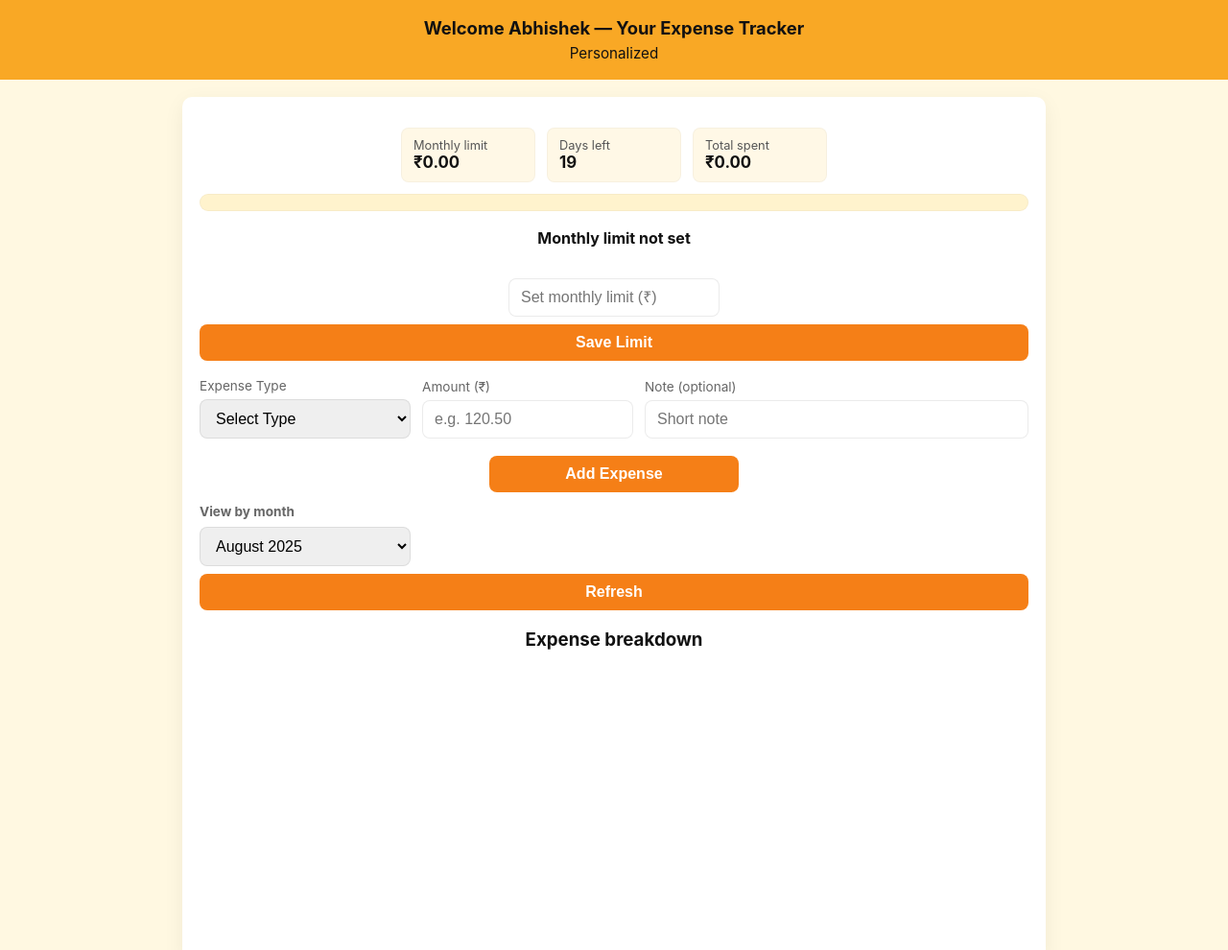
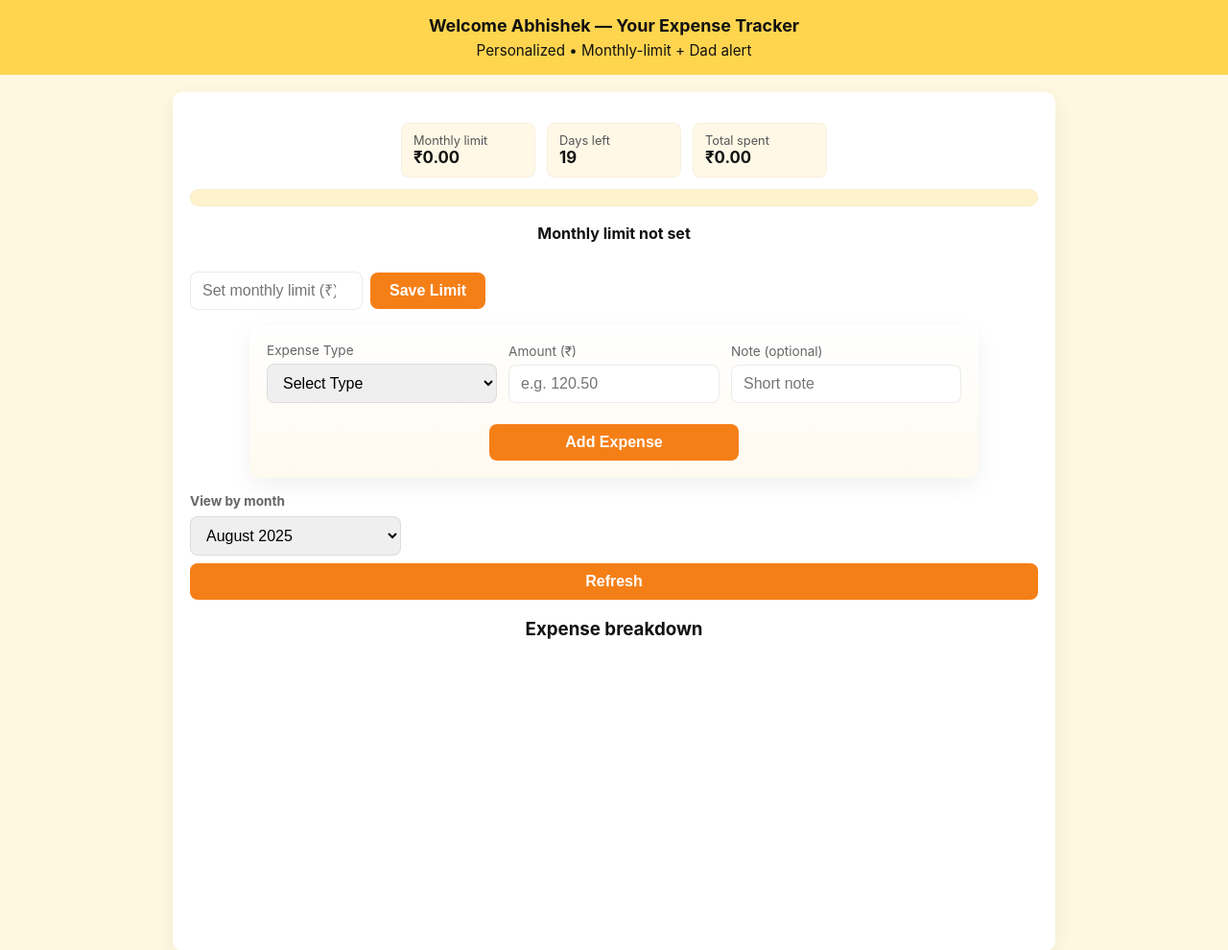
Before and after one commit to abnegative2904/expense-tracker, a website: page public/index.html in a window 1280 px wide. Shown: the top 990 px of the page at 96% size. Drawn offline with nearby package versions, Linux system fonts and the light colour scheme; no server answers.

Commit message:
Update index.html

```diff
--- a/public/index.html
+++ b/public/index.html
@@ -2,75 +2,79 @@
 <html lang="en">
 <head>
 <meta charset="utf-8" />
-<meta name="viewport" content="width=device-width, initial-scale=1" />
+<meta name="viewport" content="width=device-width,initial-scale=1" />
 <title>Abhishek — Expense Tracker</title>
 <script src="https://cdn.jsdelivr.net/npm/chart.js"></script>
 <style>
-  /* Yellow theme, centered, mobile friendly */
   :root{
-    --bg:#fff8e1; --panel:#fff; --accent:#f9a825; --accent-dark:#f57f17; --muted:#666;
+    --bg:#fff8e1; --panel:#fff; --accent:#ffd54f; --accent-dark:#f57f17; --muted:#666;
   }
   *{box-sizing:border-box}
-  body{
-    margin:0; font-family:Inter,system-ui,Arial; background:var(--bg); color:#111; -webkit-font-smoothing:antialiased;
-  }
-  header{background:var(--accent); color:#111; padding:18px 12px; text-align:center}
-  header h1{margin:0;font-size:1.15rem; font-weight:700}
+  body{margin:0;font-family:Inter,system-ui,Arial;background:var(--bg);color:#111;-webkit-font-smoothing:antialiased}
+  header{background:var(--accent);color:#111;padding:16px;text-align:center}
+  header h1{margin:0;font-size:1.12rem;font-weight:700}
   header .sub{margin-top:6px;font-size:0.95rem;color:#111}
-  .container{max-width:900px;margin:18px auto;padding:18px; background:var(--panel); border-radius:10px; box-shadow:0 6px 22px rgba(0,0,0,0.06)}
-  .row{display:flex;gap:12px;align-items:center;flex-wrap:wrap;justify-content:center}
+  .container{max-width:920px;margin:18px auto;padding:18px;background:var(--panel);border-radius:10px;box-shadow:0 6px 22px rgba(0,0,0,.06)}
+  .row{display:flex;gap:12px;align-items:center;flex-wrap:wrap}
   .col{flex:1;min-width:220px}
   label{display:block;font-size:0.85rem;color:var(--muted);margin-bottom:6px}
   input[type=number], select, input[type=text], textarea, button {
-    width:100%; padding:10px 12px; border-radius:8px; border:1px solid rgba(0,0,0,0.08); font-size:1rem;
+    width:100%;padding:10px 12px;border-radius:8px;border:1px solid rgba(0,0,0,.08);font-size:1rem;
   }
-  textarea{min-height:44px; resize:vertical}
-  button{background:var(--accent-dark); color:#fff; border:none; cursor:pointer; padding:10px 12px; font-weight:600}
+  textarea{min-height:44px;resize:vertical}
+  button{background:var(--accent-dark);color:#fff;border:none;cursor:pointer;padding:10px 12px;font-weight:600}
   .section{margin-top:14px}
   .summary{display:flex;gap:12px;align-items:center;justify-content:center;flex-wrap:wrap}
-  .summary .box{background:#fff8e6;border:1px solid rgba(0,0,0,0.03);padding:10px 12px;border-radius:8px;min-width:140px}
-  .progress-wrap{width:100%;background:#fff3cd;border-radius:999px;height:18px;overflow:hidden;border:1px solid rgba(0,0,0,0.03)}
+  .summary .box{background:#fff8e6;border:1px solid rgba(0,0,0,.03);padding:10px 12px;border-radius:8px;min-width:140px}
+  .progress-wrap{width:100%;background:#fff3cd;border-radius:999px;height:18px;overflow:hidden;border:1px solid rgba(0,0,0,.03)}
   .progress-bar{height:100%;width:0%;background:linear-gradient(90deg,var(--accent-dark),#ffb300);transition:width .3s ease}
-  #message{margin:10px auto;font-weight:700;padding:8px;border-radius:8px; display:inline-block}
+  #message{margin:10px auto;font-weight:700;padding:8px;border-radius:8px;display:inline-block}
   .msg-chill{background:#fff9c4;color:#7a5a00}
   .msg-over{background:#ffe6e6;color:#861212}
-  .history { margin-top:12px; text-align:left }
+  .history{margin-top:12px;text-align:left}
   #expense-list{list-style:none;padding:0;margin:8px 0 0}
-  #expense-list li{padding:8px;border-bottom:1px solid rgba(0,0,0,0.04); font-size:0.97rem}
+  #expense-list li{padding:8px;border-bottom:1px solid rgba(0,0,0,.04);font-size:0.97rem}
   footer{margin-top:18px;padding:14px;text-align:center;background:#111;color:#fff;border-radius:0 0 10px 10px}
   .call-btn{background:#d84315;color:#fff;padding:8px 12px;border-radius:8px;text-decoration:none;display:inline-block}
-  @media (max-width:520px){
+  /* Top controls (call + limit) */
+  .top-controls{display:flex;gap:12px;align-items:center;justify-content:space-between;flex-wrap:wrap;margin-top:12px}
+  .limit-row{display:flex;gap:8px;align-items:center;justify-content:flex-start}
+  .limit-row input{max-width:180px}
+  .limit-row button{max-width:120px}
+  /* Make Add Expense the visible focus */
+  #expenseForm{background:linear-gradient(180deg,#fff,#fffaf0);padding:18px;border-radius:10px;box-shadow:0 8px 24px rgba(0,0,0,.06);max-width:760px;margin:16px auto}
+  #expenseForm .col{min-width:140px}
+  @media (max-width:600px){
     header h1{font-size:1rem}
     .container{padding:12px}
+    .limit-row{justify-content:flex-start}
   }
 </style>
 </head>
 <body>
   <header>
     <h1>Welcome Abhishek — Your Expense Tracker</h1>
-    <div class="sub">Personalized</div>
+    <div class="sub">Personalized • Monthly-limit + Dad alert</div>
   </header>
 
   <div class="container">
-    <!-- summary -->
+    <!-- SUMMARY -->
     <div class="summary section">
       <div class="box">
-        <div style="font-size:0.8rem;color:#555">Monthly limit</div>
+        <div style="font-size:.8rem;color:#555">Monthly limit</div>
         <div id="limitValue" style="font-size:1.05rem;font-weight:700">₹0.00</div>
       </div>
-
       <div class="box">
-        <div style="font-size:0.8rem;color:#555">Days left</div>
+        <div style="font-size:.8rem;color:#555">Days left</div>
         <div id="daysLeft" style="font-size:1.05rem;font-weight:700">0</div>
       </div>
-
       <div class="box">
-        <div style="font-size:0.8rem;color:#555">Total spent</div>
+        <div style="font-size:.8rem;color:#555">Total spent</div>
         <div id="totalSpent" style="font-size:1.05rem;font-weight:700">₹0.00</div>
       </div>
     </div>
 
-    <!-- progress and message -->
+    <!-- progress & message -->
     <div class="section" style="text-align:center;margin-top:12px">
       <div class="progress-wrap" aria-hidden="true">
         <div id="progressBar" class="progress-bar" style="width:0%"></div>
@@ -78,19 +82,22 @@
       <div id="message" style="margin-top:10px"></div>
     </div>
 
-    <!-- limit form -->
-    <div class="section">
-      <div style="display:flex;gap:8px;flex-wrap:wrap;justify-content:center">
-        <input id="setLimit" type="number" placeholder="Set monthly limit (₹)" style="max-width:220px">
+    <!-- TOP CONTROLS: Call dad (top) + limit controls (left-aligned) -->
+    <div class="top-controls section">
+      <div id="topCallArea" style="display:none">
+        <a id="topCallBtn" class="call-btn" href="tel:8340262841">Call Dad — 8340262841</a>
+      </div>
+
+      <div class="limit-row" style="flex:1;">
+        <input id="setLimit" type="number" placeholder="Set monthly limit (₹)">
         <button id="saveLimit">Save Limit</button>
       </div>
     </div>
 
-    <!-- add expense -->
-    <div class="section" style="margin-top:18px">
+    <!-- ADD EXPENSE (centered focus) -->
+    <div class="section">
       <form id="expenseForm" class="row" style="justify-content:center">
-        <!-- name removed on purpose -->
-        <div class="col" style="max-width:220px">
+        <div class="col" style="max-width:260px">
           <label>Expense Type</label>
           <select id="expenseType" required>
             <option value="">Select Type</option>
@@ -104,7 +111,6 @@
             <option>Gym</option>
             <option>Minoxidil</option>
             <option>Blinkit</option>
-            <option>Bhabhi</option>
             <option>Other</option>
           </select>
         </div>
@@ -119,7 +125,7 @@
           <input id="noteInput" type="text" placeholder="Short note">
         </div>
 
-        <div style="width:100%;text-align:center;margin-top:6px">
+        <div style="width:100%;text-align:center;margin-top:10px">
           <button type="submit" style="max-width:260px">Add Expense</button>
         </div>
       </form>
@@ -142,10 +148,6 @@
       <canvas id="pie" style="max-width:420px;margin:auto"></canvas>
     </div>
 
-    <!-- call dad hidden by default; only shows when over limit -->
-    <div id="callArea" style="text-align:center;margin-top:14px;display:none">
-      <a id="callDadBtn" class="call-btn" href="tel:8340262841">Call Dad — 8340262841</a>
-    </div>
   </div>
 
   <footer>
@@ -158,6 +160,8 @@
   // endpoints
   const EXPENSES_URL = '/expenses';
   const LIMIT_URL = '/limit';
+
+  // DOM
   const monthSelect = document.getElementById('monthSelect');
   const expenseList = document.getElementById('expense-list');
   const amountInput = document.getElementById('amountInput');
@@ -171,8 +175,8 @@
   const daysLeftEl = document.getElementById('daysLeft');
   const progressBar = document.getElementById('progressBar');
   const messageEl = document.getElementById('message');
-  const callArea = document.getElementById('callArea');
-  const callDadBtn = document.getElementById('callDadBtn');
+  const topCallArea = document.getElementById('topCallArea');
+  const topCallBtn = document.getElementById('topCallBtn');
   const pieCtx = document.getElementById('pie').getContext('2d');
 
   let expenses = [];
@@ -207,7 +211,6 @@
       opt.textContent = formatMonthLabel(d);
       monthSelect.appendChild(opt);
     }
-    // default to current month
     monthSelect.value = formatMonthYYYYMM(new Date());
   }
 
@@ -274,8 +277,7 @@
       return (e.expense_date && e.expense_date.slice(0,7) === selectedMonth);
     });
 
-    // show newest first
-    filtered.sort((a,b)=> (b.expense_date || '') .localeCompare(a.expense_date || '') );
+    filtered.sort((a,b)=> (b.expense_date || '').localeCompare(a.expense_date || '') );
 
     let total = 0;
     filtered.forEach(row => {
@@ -288,7 +290,7 @@
 
     totalSpentEl.textContent = `₹${total.toFixed(2)}`;
 
-    // progress bar & messages
+    // progress & messages
     const pct = (currentLimit > 0) ? Math.min((total / currentLimit) * 100, 100) : 0;
     progressBar.style.width = pct + '%';
 
@@ -296,16 +298,16 @@
       if(total < currentLimit){
         messageEl.textContent = 'Dad can chill now 😎';
         messageEl.className = 'msg-chill';
-        callArea.style.display = 'none';
+        topCallArea.style.display = 'none';
       } else {
         messageEl.textContent = 'Time to call Dad — limit exceeded!';
         messageEl.className = 'msg-over';
-        callArea.style.display = 'block';
+        topCallArea.style.display = 'block';
       }
     } else {
       messageEl.textContent = 'Monthly limit not set';
       messageEl.className = '';
-      callArea.style.display = 'none';
+      topCallArea.style.display = 'none';
     }
   }
 
@@ -324,7 +326,6 @@
     const labels = Object.keys(totals);
     const data = Object.values(totals);
 
-    // destroy previous
     if(pieChart) pieChart.destroy();
     pieChart = new Chart(pieCtx, {
       type:'pie',
@@ -335,10 +336,7 @@
           backgroundColor: ['#f57f17','#ffd54f','#ffb300','#ff8f00','#fb8c00','#ffab91','#ff7043','#ffcc80','#ffd180','#ffecb3']
         }]
       },
-      options:{
-        plugins:{legend:{position:'bottom'}},
-        maintainAspectRatio:true
-      }
+      options:{plugins:{legend:{position:'bottom'}},maintainAspectRatio:true}
     });
   }
 
@@ -357,11 +355,9 @@
         body: JSON.stringify({ amount, expense_type, note })
       });
       if(!res.ok) throw new Error('Insert failed');
-      // reset
       amountInput.value = '';
       typeSelect.value = '';
       noteInput.value = '';
-      // refresh data (use selected month)
       await fetchLimit();
       await loadExpenses(monthSelect.value);
     }catch(err){
@@ -370,12 +366,10 @@
     }
   });
 
-  // year-month selector change
   monthSelect.addEventListener('change', ()=> loadExpenses(monthSelect.value));
+  refreshBtn.addEventListener('click', ()=> loadExpenses(monthSelect.value));
 
-  refreshBtn.addEventListener('click', () => loadExpenses(monthSelect.value));
-
-  // initial load
+  // initialize
   await fetchLimit();
   await loadExpenses(monthSelect.value);
 })();
```
